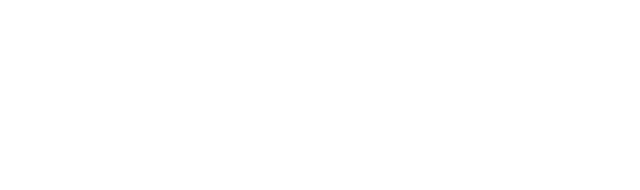
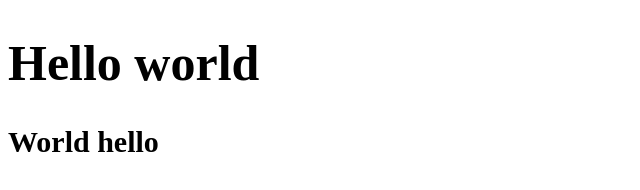
Before and after one commit to wildnhl/lesson1, a plain HTML site: page index.html in a window 1280 px wide. Shown: the whole page, without its empty margins (0-640 px from the left). Drawn offline with Linux system fonts and the light colour scheme.

Commit message:
create head

```diff
--- a/index.html
+++ b/index.html
@@ -3,7 +3,11 @@
    <head>
       <meta charset="UTF-8" />
       <meta name="viewport" content="width=device-width, initial-scale=1.0" />
+      <link rel="stylesheet" href="./style.css" />
       <title>Document</title>
    </head>
-   <body></body>
+   <body>
+      <h1>Hello world</h1>
+      <h2>World hello</h2>
+   </body>
 </html>
--- a/style.css
+++ b/style.css
@@ -1,3 +1,6 @@
 h1 {
    font-size: 50px;
 }
+h2 {
+   font-size: 30px;
+}
```
